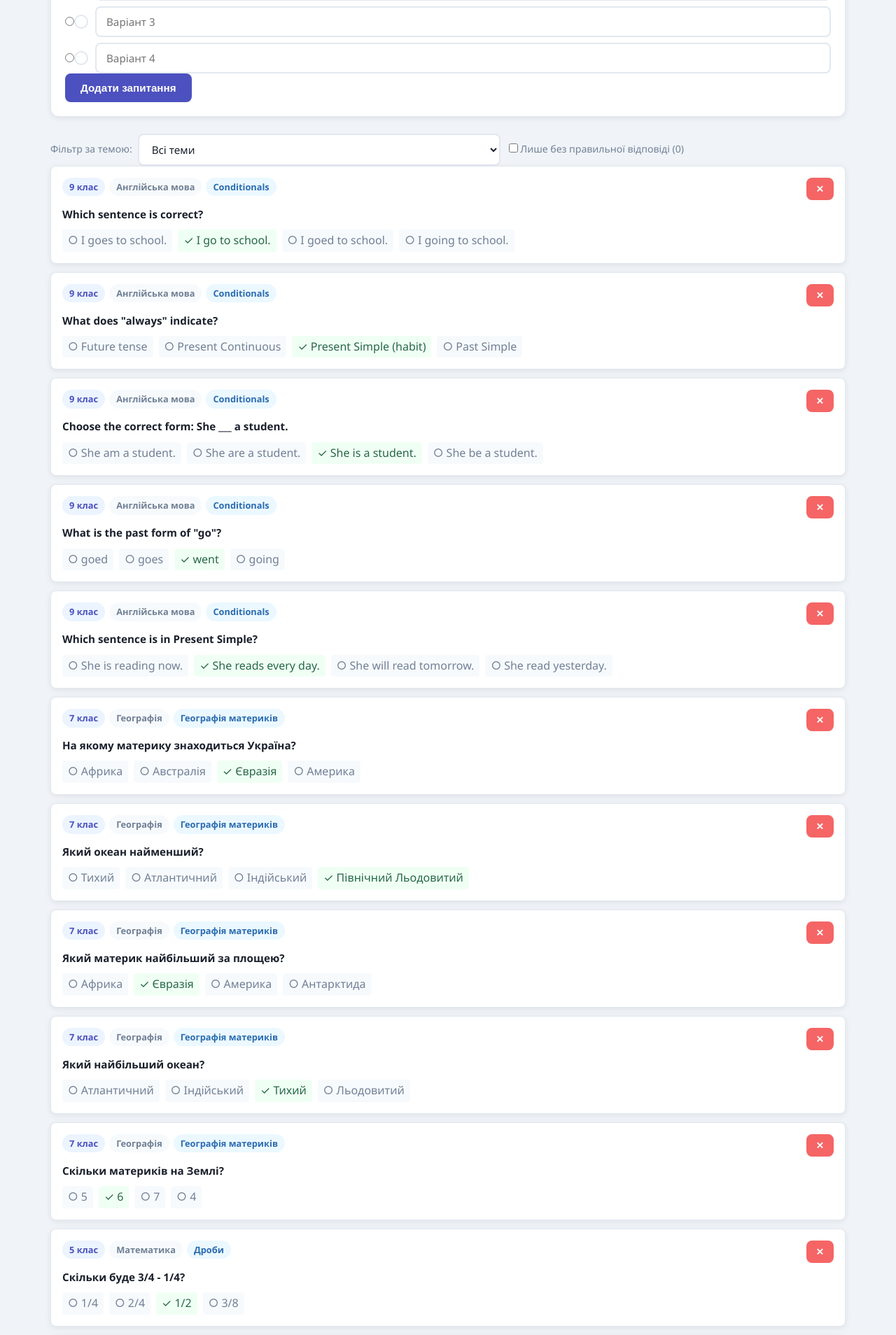
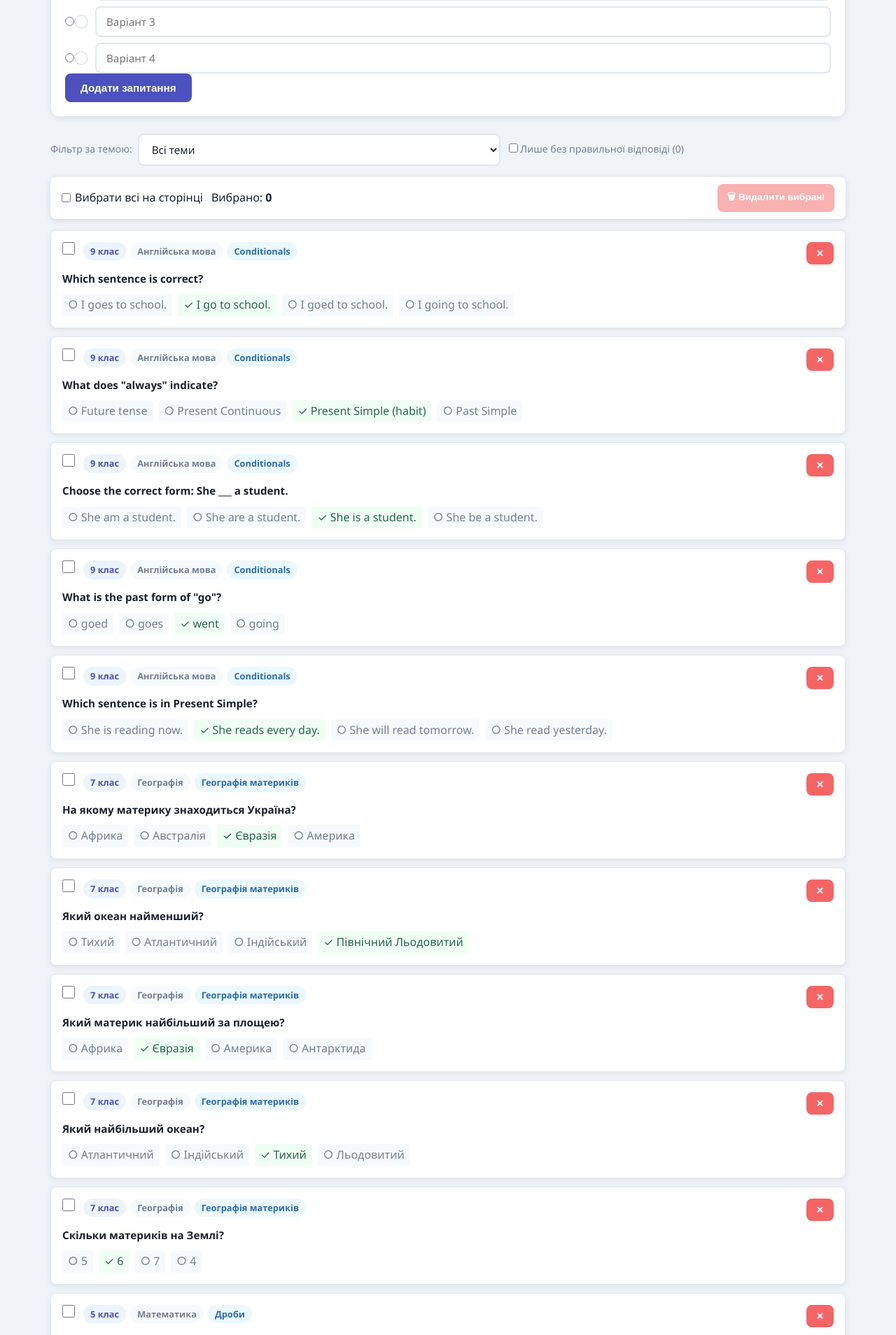
Before and after one commit to plamagnum/geo_CO_46, a PHP site: page /admin/questions.php in a window 1280 px wide. Shown: the part 564-2472 px from the top of the page at 70% size. Run offline with PHP 8.4, Linux system fonts and the light colour scheme; a user stored in the database is signed in; data comes from the database, SQL or seed files in the repository.

Commit message:
Add bulk question deletion with checkboxes; keep scroll position after actions
Co-authored-by: Copilot <223556219+Copilot@users.noreply.github.com>

```diff
--- a/src/admin/questions.php
+++ b/src/admin/questions.php
@@ -52,6 +52,16 @@ if ($_SERVER['REQUEST_METHOD'] === 'POST') {
                 $message = 'Правильну відповідь збережено.';
             } else {
                 $error = 'Відповідь не знайдено.';
+            }
+        } elseif ($action === 'bulk_delete') {
+            $ids = array_values(array_unique(array_filter(array_map('intval', (array)($_POST['question_ids'] ?? [])))));
+            if (empty($ids)) {
+                $error = 'Не вибрано жодного запитання.';
+            } else {
+                $in = implode(',', array_fill(0, count($ids), '?'));
+                $stmt = $pdo->prepare("DELETE FROM questions WHERE id IN ($in)");
+                $stmt->execute($ids);
+                $message = 'Видалено запитань: ' . $stmt->rowCount() . '.';
             }
         } elseif ($action === 'delete' && $questionId > 0) {
             $stmt = $pdo->prepare('DELETE FROM questions WHERE id = ?');
@@ -212,6 +222,20 @@ require_once __DIR__ . '/../includes/header.php';
     </div>
 <?php endif; ?>
 
+<!-- Масові дії -->
+<?php if (!empty($questions)): ?>
+    <form method="POST" action="" id="bulkForm" class="bulk-bar"
+          onsubmit="return confirm('Видалити вибрані запитання (' + selectedCount() + ')?')">
+        <input type="hidden" name="csrf_token" value="<?= e($csrfToken) ?>">
+        <input type="hidden" name="action" value="bulk_delete">
+        <label class="bulk-select-all">
+            <input type="checkbox" id="selectAll"> Вибрати всі на сторінці
+        </label>
+        <span class="bulk-count">Вибрано: <b id="selectedCount">0</b></span>
+        <button type="submit" class="btn btn-danger btn-sm" id="bulkDeleteBtn" disabled>🗑 Видалити вибрані</button>
+    </form>
+<?php endif; ?>
+
 <!-- Список запитань -->
 <div class="questions-admin-list">
     <?php foreach ($questions as $question): ?>
@@ -219,6 +243,8 @@ require_once __DIR__ . '/../includes/header.php';
         <div class="question-admin-card" <?= $hasCorrect ? '' : 'style="border-left: 4px solid var(--danger)"' ?>>
             <div class="question-admin-header">
                 <div class="question-admin-meta">
+                    <input type="checkbox" class="question-select" name="question_ids[]" form="bulkForm"
+                           value="<?= (int)$question['id'] ?>" aria-label="Вибрати запитання">
                     <span class="badge"><?= e($question['class_name']) ?></span>
                     <span class="badge badge-secondary"><?= e($question['subject_name']) ?></span>
                     <span class="badge badge-info"><?= e($question['topic_name']) ?></span>
@@ -259,6 +285,51 @@ require_once __DIR__ . '/../includes/header.php';
 </div>
 
 <script>
+// Масовий вибір
+const questionBoxes = document.querySelectorAll('.question-select');
+const selectAllBox  = document.getElementById('selectAll');
+
+function selectedCount() {
+    return document.querySelectorAll('.question-select:checked').length;
+}
+
+function updateBulkBar() {
+    const count = selectedCount();
+    const counter = document.getElementById('selectedCount');
+    const button  = document.getElementById('bulkDeleteBtn');
+    if (!counter) return;
+    counter.textContent = count;
+    button.disabled = count === 0;
+    selectAllBox.checked = count > 0 && count === questionBoxes.length;
+    selectAllBox.indeterminate = count > 0 && count < questionBoxes.length;
+    questionBoxes.forEach(box => box.closest('.question-admin-card').classList.toggle('selected', box.checked));
+}
+
+questionBoxes.forEach(box => box.addEventListener('change', updateBulkBar));
+selectAllBox?.addEventListener('change', () => {
+    questionBoxes.forEach(box => { box.checked = selectAllBox.checked; });
+    updateBulkBar();
+});
+
+// Збереження позиції прокрутки після відправки форм на цій сторінці
+const SCROLL_KEY = 'questionsScroll:' + location.pathname + location.search;
+document.querySelectorAll('form[method="POST"]').forEach(form => {
+    form.addEventListener('submit', () => sessionStorage.setItem(SCROLL_KEY, String(window.scrollY)));
+});
+(function restoreScroll() {
+    const saved = sessionStorage.getItem(SCROLL_KEY);
+    if (saved === null) return;
+    sessionStorage.removeItem(SCROLL_KEY);
+    if ('scrollRestoration' in history) history.scrollRestoration = 'manual';
+    window.scrollTo(0, parseInt(saved, 10) || 0);
+    // Повідомлення вгорі сторінки не видно — показуємо його поверх контенту
+    document.querySelectorAll('.admin-header ~ .alert-success, .admin-header ~ .alert-error').forEach((alert, i) => {
+        if (i > 1) return;
+        alert.classList.add('alert-floating');
+        setTimeout(() => alert.classList.remove('alert-floating'), 4000);
+    });
+})();
+
 function toggleImportForm() {
     const form = document.getElementById('importForm');
     const isHidden = form.style.display === 'none';
--- a/src/assets/css/style.css
+++ b/src/assets/css/style.css
@@ -1266,3 +1266,35 @@ img { max-width: 100%; display: block; }
 .pending-assignments h2 { margin-top: 0; }
 .pending-assignments .result-item { gap: 12px; }
 .text-danger { color: #c53030; }
+
+/* Масове видалення запитань */
+.bulk-bar {
+    position: sticky;
+    top: 64px;
+    z-index: 20;
+    display: flex;
+    flex-wrap: wrap;
+    align-items: center;
+    gap: 12px;
+    margin: 16px 0;
+    padding: 10px 16px;
+    border-radius: var(--radius-sm, 8px);
+    background: var(--bg-card, #fff);
+    box-shadow: 0 2px 8px rgba(0, 0, 0, 0.12);
+}
+.bulk-select-all { display: flex; align-items: center; gap: 6px; cursor: pointer; }
+.bulk-count { margin-right: auto; }
+.question-select { width: 18px; height: 18px; margin-right: 6px; vertical-align: middle; cursor: pointer; }
+.question-admin-card.selected { outline: 2px solid var(--danger, #e53e3e); }
+.alert-floating {
+    position: fixed;
+    top: 16px;
+    left: 50%;
+    z-index: 1000;
+    transform: translateX(-50%);
+    max-width: 90vw;
+    box-shadow: 0 4px 16px rgba(0, 0, 0, 0.2);
+}
+@media (max-width: 767px) {
+    .bulk-bar { top: 0; }
+}
```
